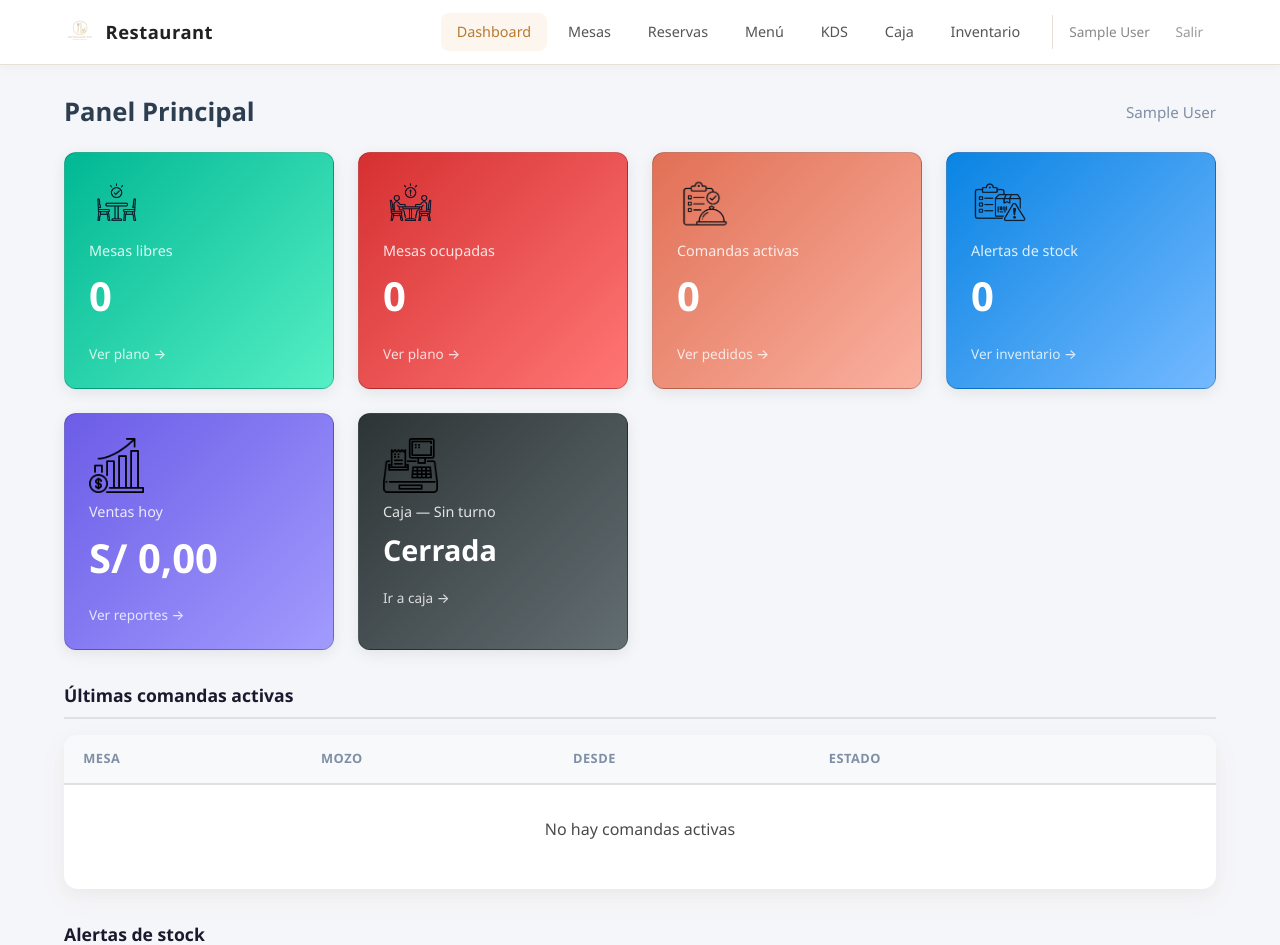
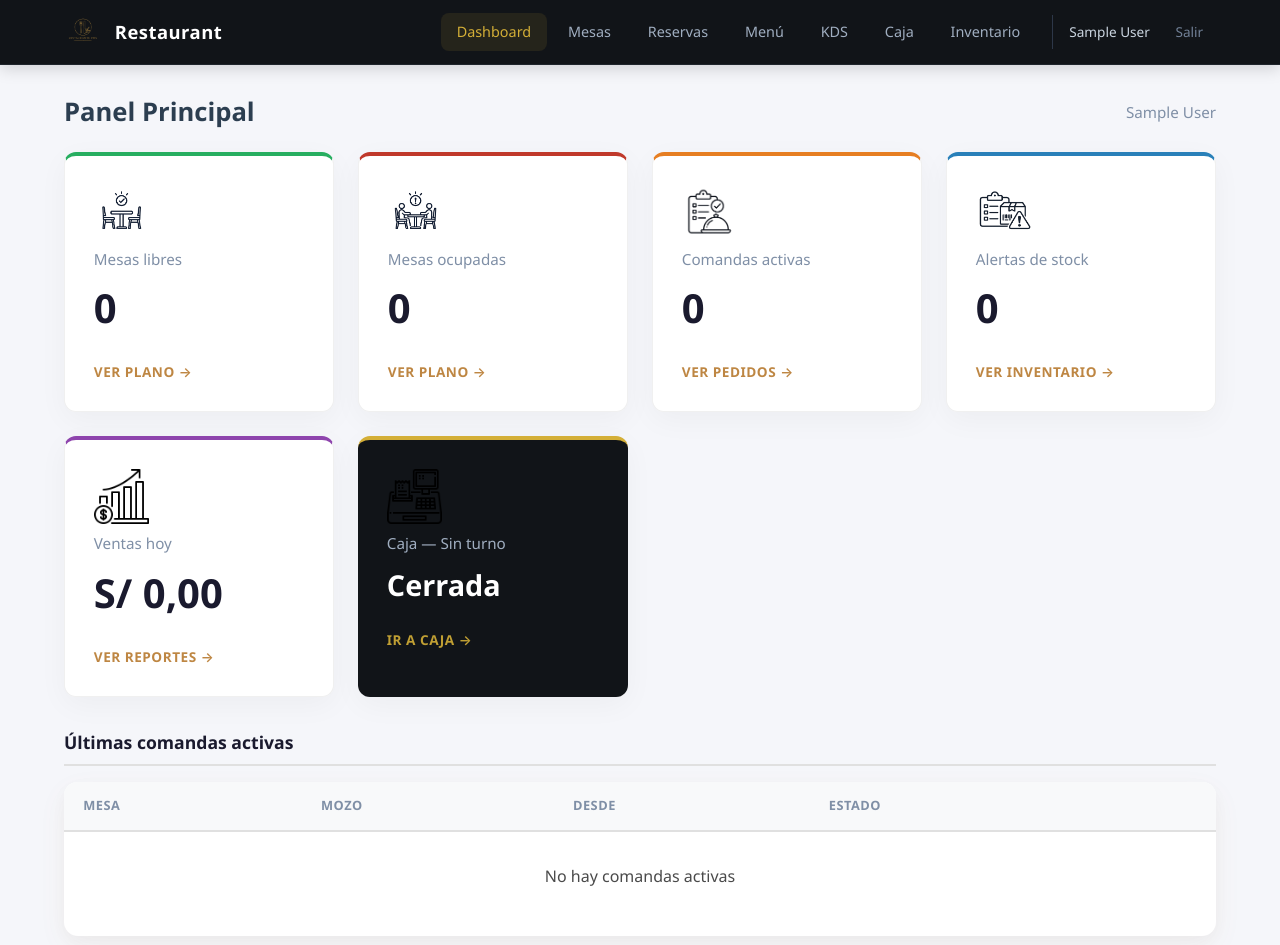
Before and after one commit to edwargreoz/Restaurante_08, a Django app: page /dashboard/ in a window 1280 px wide. Shown: the top 945 px of the page. Run offline with Django 5.2, Linux system fonts and the light colour scheme; the visitor is signed in with stand-in values (Sample User, id 1); data comes from the database, SQL or seed files in the repository; data that the repository does not hold is empty.

Commit message:
style: rediseño premium y minimalista del dashboard y navbar

```diff
--- a/static/css/style.css
+++ b/static/css/style.css
@@ -9,9 +9,9 @@ body {
 
 /* === Navbar === */
 .navbar-top {
-    background: #fff;
-    border-bottom: 1px solid #e8e0d6;
-    box-shadow: 0 2px 12px rgba(0,0,0,0.04);
+    background: #111418;
+    border-bottom: 1px solid #1f252c;
+    box-shadow: 0 4px 15px rgba(0,0,0,0.15);
     position: sticky;
     top: 0;
     z-index: 1000;
@@ -28,16 +28,20 @@ body {
 .nav-logo {
     display: flex;
     align-items: center;
-    gap: 0.6rem;
+    gap: 0.8rem;
     text-decoration: none;
-    color: #222;
+    color: #fff;
     font-weight: 700;
     font-size: 1.15rem;
     letter-spacing: 0.5px;
 }
 .nav-logo img {
-    height: 32px;
+    height: 38px;
     width: auto;
+    transition: transform 0.3s ease;
+}
+.nav-logo img:hover {
+    transform: scale(1.05);
 }
 .nav-menu {
     display: flex;
@@ -50,7 +54,7 @@ body {
 }
 .nav-link {
     text-decoration: none;
-    color: #555;
+    color: #a0aec0;
     padding: 0.5rem 1rem;
     border-radius: 8px;
     font-size: 0.9rem;
@@ -58,14 +62,14 @@ body {
     transition: all 0.2s;
 }
 .nav-link:hover {
-    background: #f5f0eb;
-    color: #222;
+    background: rgba(255, 255, 255, 0.05);
+    color: #fff;
 }
 /* active state — se puede agregar class="active" desde la view */
 .nav-link.active,
 .nav-link[aria-current="page"] {
-    color: #b77a2f;
-    background: #fdf6ee;
+    color: #d4af37;
+    background: rgba(212, 175, 55, 0.1);
 }
 .nav-user {
     display: flex;
@@ -73,24 +77,24 @@ body {
     gap: 0.8rem;
     padding-left: 1rem;
     margin-left: 0.5rem;
-    border-left: 1px solid #e8e0d6;
+    border-left: 1px solid #2d3748;
 }
 .nav-username {
     font-size: 0.85rem;
-    color: #888;
+    color: #cbd5e0;
     font-weight: 500;
 }
 .nav-logout {
     text-decoration: none;
-    color: #999;
+    color: #718096;
     font-size: 0.85rem;
     padding: 0.4rem 0.8rem;
     border-radius: 6px;
     transition: all 0.2s;
 }
 .nav-logout:hover {
-    color: #d63031;
-    background: #fff5f5;
+    color: #e53e3e;
+    background: rgba(229, 62, 62, 0.1);
 }
 /* === Toggle (hamburguesa) === */
 .nav-toggle {
@@ -99,7 +103,7 @@ body {
     border: none;
     font-size: 1.5rem;
     cursor: pointer;
-    color: #555;
+    color: #cbd5e0;
     padding: 0.4rem;
 }
 /* === Responsive === */
@@ -114,9 +118,9 @@ body {
         top: 64px;
         left: 0;
         right: 0;
-        background: #fff;
-        border-bottom: 1px solid #e8e0d6;
-        box-shadow: 0 8px 24px rgba(0,0,0,0.08);
+        background: #111418;
+        border-bottom: 1px solid #1f252c;
+        box-shadow: 0 8px 24px rgba(0,0,0,0.3);
         padding: 1rem;
     }
     .nav-menu.show {
@@ -131,7 +135,7 @@ body {
         padding-left: 0;
         margin-left: 0;
         padding-top: 0.8rem;
-        border-top: 1px solid #e8e0d6;
+        border-top: 1px solid #2d3748;
         width: 100%;
         justify-content: space-between;
     }
@@ -158,45 +162,59 @@ body {
     margin-top: 1.5rem;
 }
 .card {
+    background: #ffffff;
     border-radius: 12px;
-    padding: 1.5rem;
-    box-shadow: 0 4px 15px rgba(0,0,0,0.08);
-    transition: transform 0.2s, box-shadow 0.2s;
+    padding: 1.8rem;
+    border: 1px solid #f0f0f0;
+    box-shadow: 0 8px 30px rgba(0,0,0,0.04);
+    color: #1a1a2e;
+    position: relative;
+    transition: transform 0.3s ease, box-shadow 0.3s ease;
 }
 .card:hover {
-    transform: translateY(-3px);
-    box-shadow: 0 6px 20px rgba(0,0,0,0.12);
+    transform: translateY(-5px);
+    box-shadow: 0 12px 40px rgba(0,0,0,0.08);
 }
 
 .card-number {
     font-size: 2.5rem;
     font-weight: 700;
-    margin: 0.3rem 0;
+    margin: 0.5rem 0 0.3rem;
+    color: #1a1a2e;
 }
 .card-label {
-    font-size: 0.9rem;
-    opacity: 0.85;
+    font-size: 0.95rem;
+    color: #7f8fa6;
     margin: 0;
+    font-weight: 500;
 }
 .card-link {
     display: inline-block;
-    margin-top: 0.8rem;
-    color: inherit;
-    opacity: 0.8;
+    margin-top: 1.2rem;
+    color: #b77a2f;
+    opacity: 0.9;
     text-decoration: none;
     font-size: 0.85rem;
-    font-weight: 500;
+    font-weight: 600;
+    text-transform: uppercase;
+    letter-spacing: 0.5px;
+    transition: color 0.2s;
 }
 .card-link:hover {
     opacity: 1;
-    text-decoration: underline;
+    color: #8b5a1f;
 }
-/* === Colores de cards === */
-.card-green { background: linear-gradient(135deg, #00b894, #55efc4); color: #fff; }
-.card-red { background: linear-gradient(135deg, #d63031, #ff7675); color: #fff; }
-.card-orange { background: linear-gradient(135deg, #e17055, #fab1a0); color: #fff; }
-.card-blue { background: linear-gradient(135deg, #0984e3, #74b9ff); color: #fff; }
-.card-purple { background: linear-gradient(135deg, #6c5ce7, #a29bfe); color: #fff; }
+/* === Colores minimalistas de cards (Acentos en el borde superior) === */
+.card-green { border-top: 4px solid #27ae60; }
+.card-red { border-top: 4px solid #c0392b; }
+.card-orange { border-top: 4px solid #e67e22; }
+.card-blue { border-top: 4px solid #2980b9; }
+.card-purple { border-top: 4px solid #8e44ad; }
+.card-dark { background: #111418; color: #fff; border: none; border-top: 4px solid #d4af37; }
+.card-dark .card-label { color: #a0aec0; }
+.card-dark .card-number { color: #fff; }
+.card-dark .card-link { color: #d4af37; }
+
 
 /* === Formularios === */
 .form-group {
--- a/templates/core/dashboard.html
+++ b/templates/core/dashboard.html
@@ -45,7 +45,7 @@
         <a href="{% url 'reportes_turno' %}" class="card-link">Ver reportes →</a>
     </div>
     <!-- Caja actual -->
-    <div class="card" style="background: linear-gradient(135deg, #2d3436, #636e72); color: #fff;">
+    <div class="card card-dark">
         <img src="{% static 'icons/caja.png' %}" class="card-icon" alt="">
         <p class="card-label">Caja — {{ caja_actual.turno|default:"Sin turno" }}</p>
         <p class="card-number" style="font-size: 1.8rem;">
```
